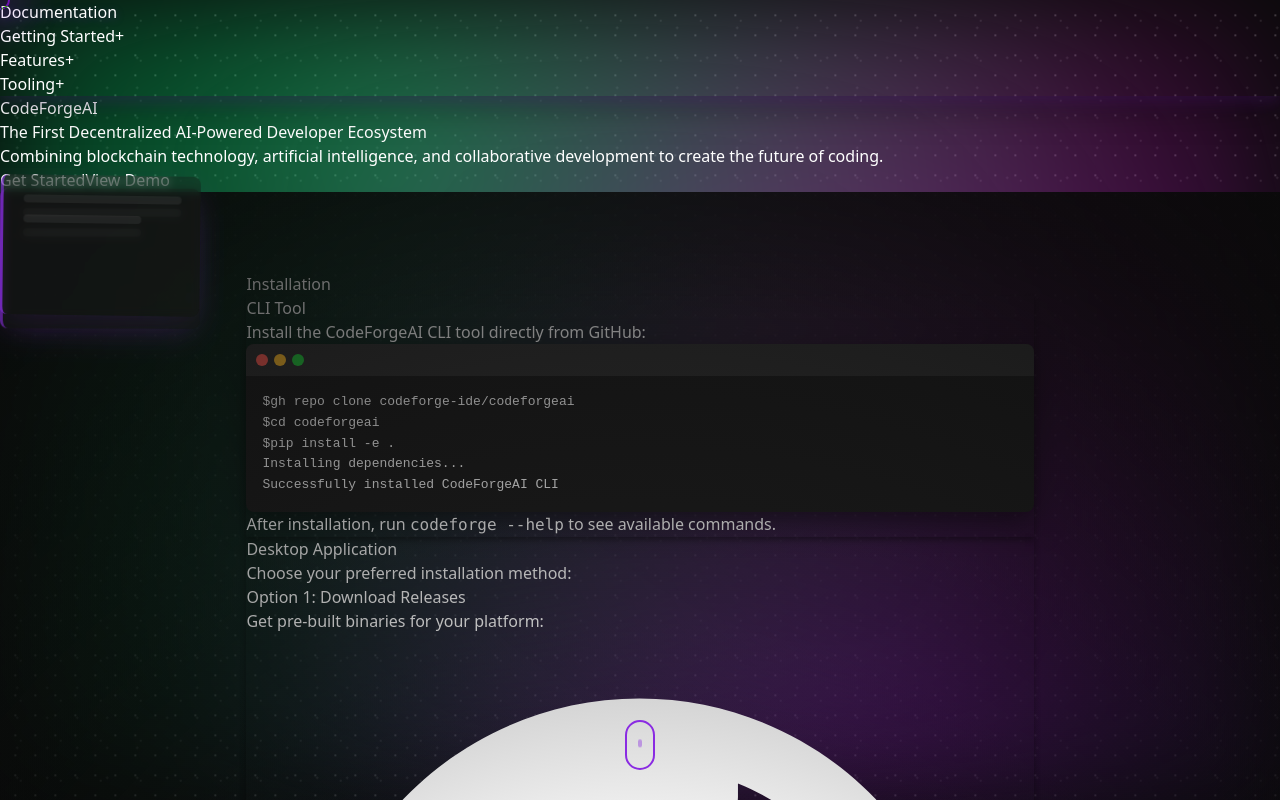
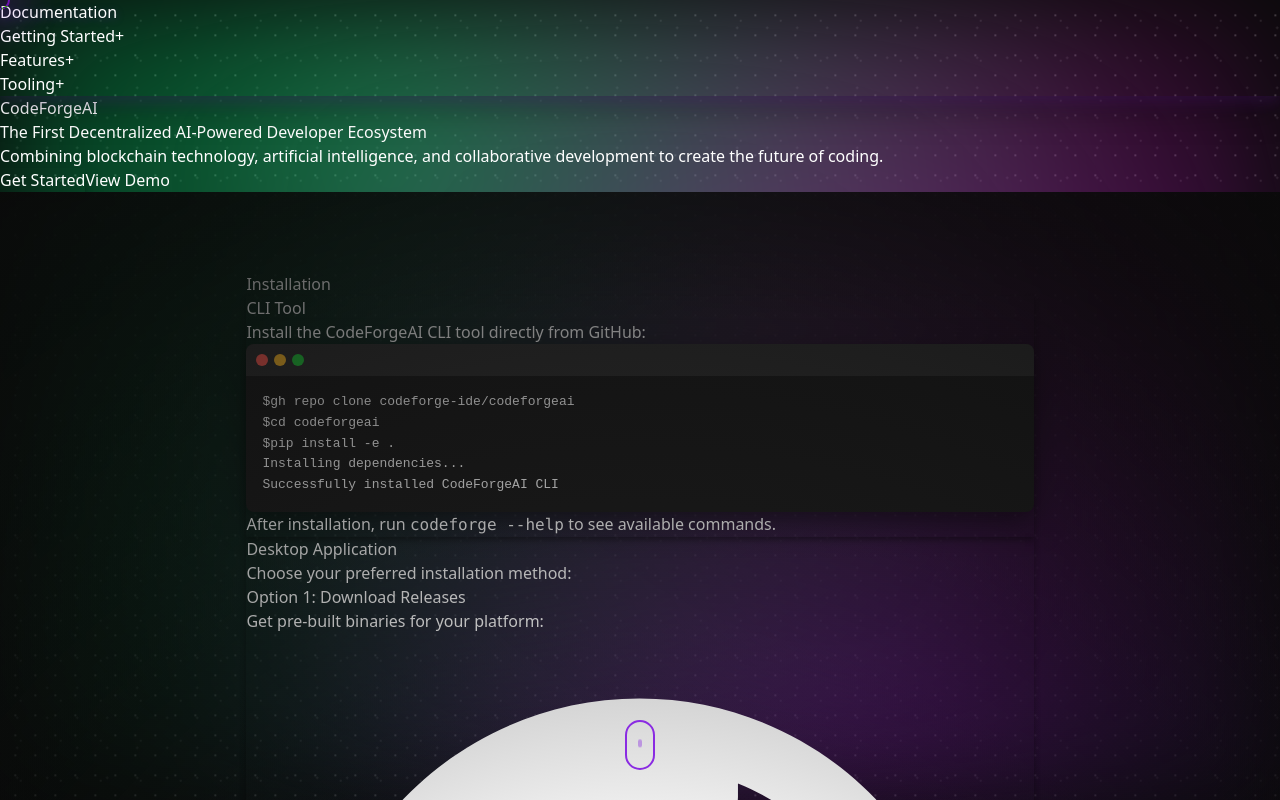
Before and after one commit to codeforge-ide/codeforgeai.com, a Next.js app: page / in a window 1280 px wide. Shown: the top 800 px of the page. Built offline with nearby package versions, Linux system fonts and the light colour scheme.

Commit message:
💡 Add missing component imports in src/app/page.

```diff
--- a/src/app/page.tsx
+++ b/src/app/page.tsx
@@ -186,32 +186,6 @@
                 View Demo
               </button>
             </motion.div>
-
-            {/* Floating code blocks for visual effect */}
-            <motion.div
-              animate={{
-                y: [0, -10, 0],
-                rotate: [0, 2, 0]
-              }}
-              transition={{
-                duration: 5,
-                repeat: Infinity,
-                ease: "easeInOut"
-              }}
-              className="floating-code-block absolute left-[10%] top-[20%]"
-            />
-            <motion.div
-              animate={{
-                y: [0, 10, 0],
-                rotate: [0, -2, 0]
-              }}
-              transition={{
-                duration: 4,
-                repeat: Infinity,
-                ease: "easeInOut"
-              }}
-              className="floating-code-block absolute right-[15%] bottom-[25%]"
-            />
           </motion.div>
 
           {/* Scroll indicator */}
```
